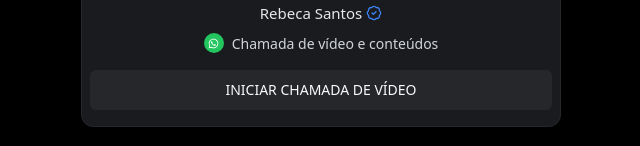
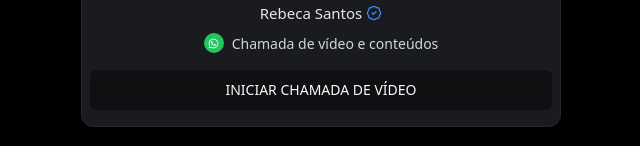
Before and after one commit to andreyhenriquetw/hotclube, a Next.js app: page /modelo/daniela-lima in a window 1280 px wide. Shown: the part 539-685 px from the top of the page, without its empty margins (319-959 px from the left). Built offline with nearby package versions, Linux system fonts and the light colour scheme.

Commit message:
feat: add troca de cor de botao page modelo subdominio

```diff
--- a/src/app/modelo/daniela-lima/page.tsx
+++ b/src/app/modelo/daniela-lima/page.tsx
@@ -122,7 +122,10 @@ const DanielaLima = () => {
 
               {/* BOTÃO */}
               <Link href={item.link}>
-                <Button variant="secondary" className="mt-4 w-full">
+                <Button
+                  variant="secondary"
+                  className="mt-4 w-full bg-black/40 p-1 transition hover:bg-black/60"
+                >
                   INICIAR CHAMADA DE VÍDEO
                 </Button>
               </Link>
```
